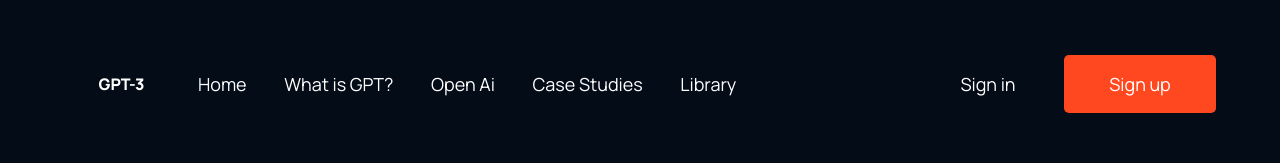
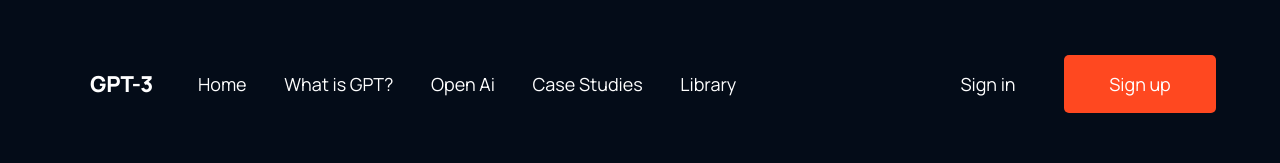
Before and after one commit to lorenzoaniel/gpt3-project, a React (Create React App) app: page / in a window 1280 px wide. Shown: the top 163 px of the page. Built offline with nearby package versions, Linux system fonts and the light colour scheme.

Commit message:
Update Logo.tsx

```diff
--- a/src/Components/Logo/Logo.tsx
+++ b/src/Components/Logo/Logo.tsx
@@ -13,54 +13,68 @@ type LogoStyledProps = {
 interface LogoVariantsType {
 	LogoLetters: any;
 	LogoContainer: any;
-	LogoMiniContainer: any;
 }
 
 const Logo = (props: LogoProps) => {
 	const { logoNameProp, variant = "default" } = props;
 
 	return (
-		<LogoContainer>
-			<LogoMiniContainer>
-				<LogoLetters variant={variant}>{logoNameProp}</LogoLetters>
-			</LogoMiniContainer>
+		<LogoContainer variant={variant}>
+			<LogoLetters variant={variant}>{logoNameProp}</LogoLetters>
 		</LogoContainer>
 	);
 };
 
-const LogoVariants: LogoVariantsType = {
-	/* variants of the component can be applied on the 'variant' prop as a string. ex variant={"navStyle"} */
-	LogoContainer: {},
-	LogoMiniContainer: {},
+const LogoMixinVariants: LogoVariantsType = {
+	LogoContainer: {
+		default: `
+			height: 100%;
+			width: 100%;
+			display: flex;
+			justify-content: center;
+			align-items: center;
+		`,
+	},
 	LogoLetters: {
-		default: `` /* default to rely on base style stated on style component */,
-		navStyle: `
-			font-size: 22px,
-		`,
-		footerStyle: `
-			font-size: 24px,
+		default: `
+			font-weight: 900;
+			color: #ffffff;
 		`,
 	},
 };
 
-export const LogoContainer = styled.div`
+const LogoVariants: LogoVariantsType = {
+	/* variants of the component can be applied on the 'variant' prop as a string. ex variant={"navStyle"} */
+	LogoContainer: {
+		default: `` /* default to rely on base style stated on style component */,
+		navStyle: `
+			${LogoMixinVariants.LogoContainer.default}
+		`,
+		footerStyle: `
+			${LogoMixinVariants.LogoContainer.default}
+			height: fit-content;
+			width: fit-content;
+		`,
+	},
+	LogoLetters: {
+		default: `` /* default to rely on base style stated on style component */,
+		navStyle: `
+			${LogoMixinVariants.LogoLetters.default}
+			font-size: 22px;
+		`,
+		footerStyle: `
+			${LogoMixinVariants.LogoLetters.default}
+			font-size: 36px;
+		`,
+	},
+};
+
+export const LogoContainer = styled.div<LogoStyledProps>`
 	/* background-color: green; */
-	height: 100%;
-	width: 100%;
-
-	display: flex;
-	justify-content: center;
-	align-items: center;
-`;
-
-export const LogoMiniContainer = styled.span`
-	/* background-color: orange; */
-	color: #ffffff;
+	${(props) => LogoVariants.LogoContainer[props.variant as keyof LogoVariantsType]}
 `;
 
 export const LogoLetters = styled.a<LogoStyledProps>`
-	font-weight: 900;
-
 	${(props) => LogoVariants.LogoLetters[props.variant as keyof LogoVariantsType]}
 `;
 
```
